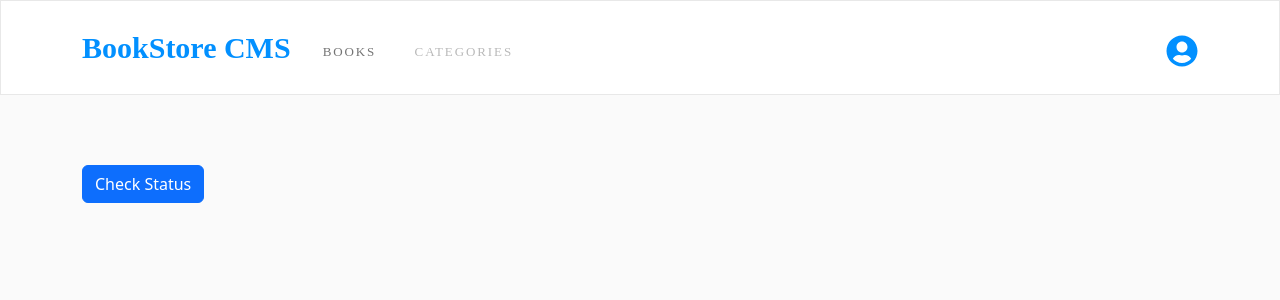
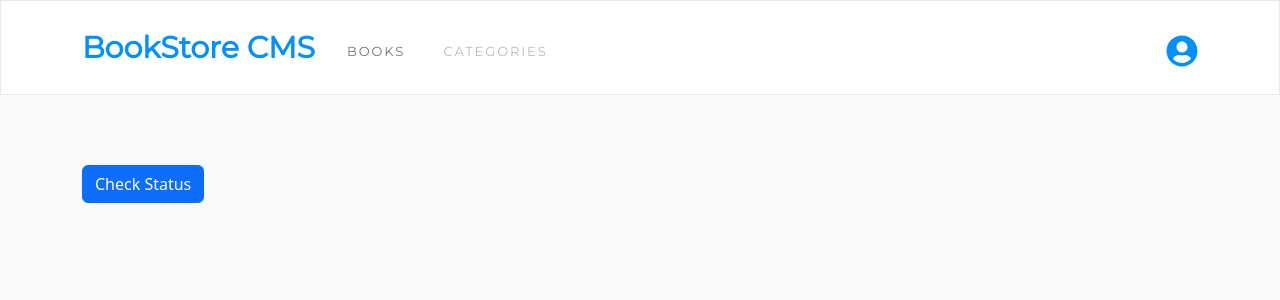
Before and after one commit to Hamayounali/bookstore, a React (Create React App) app: page /Categories in a window 1280 px wide. Shown: the top 300 px of the page. Built offline with nearby package versions, Linux system fonts and the light colour scheme.

Commit message:
Removed lint error

```diff
--- a/public/index.html
+++ b/public/index.html
@@ -13,6 +13,10 @@
     <link rel="preconnect" href="https://fonts.googleapis.com">
     <link rel="preconnect" href="https://fonts.gstatic.com" crossorigin>
     <link href="https://fonts.googleapis.com/css2?family=Roboto&family=Roboto+Slab&display=swap" rel="stylesheet">
+
+    <link rel="preconnect" href="https://fonts.googleapis.com">
+    <link rel="preconnect" href="https://fonts.gstatic.com" crossorigin>
+    <link href="https://fonts.googleapis.com/css2?family=Montserrat&display=swap" rel="stylesheet">
     <!--
       manifest.json provides metadata used when your web app is installed on a
       user's mobile device or desktop. See https://developers.google.com/web/fundamentals/web-app-manifest/
--- a/src/style.css
+++ b/src/style.css
@@ -1,7 +1,8 @@
 @import url('https://fonts.googleapis.com/css?family=Josefin+Sans');
+
 body {
   background-color: #fafafa;
- }
+}
 
 .panel-bg {
   height: 5.938rem;
@@ -12,7 +13,7 @@
 }
 
 .Bookstore-CMS {
-  font-family: Montserrat;
+  font-family: 'Montserrat', sans-serif;
   font-size: 1.875rem;
   font-weight: bold;
   text-decoration: none;
@@ -40,7 +41,7 @@
 .book {
   padding-top: 0.5rem;
   padding-left: 1.5rem;
-  font-family: Montserrat;
+  font-family: 'Montserrat', sans-serif;
   font-size: 0.813rem;
   letter-spacing: 1.9px;
   color: #121212;
@@ -50,7 +51,7 @@
   padding-top: 0.5rem;
   padding-left: 1.4rem;
   opacity: 0.5;
-  font-family: Montserrat;
+  font-family: 'Montserrat', sans-serif;
   font-size: 0.813rem;
   letter-spacing: 1.9px;
   color: #121212;
@@ -75,7 +76,7 @@
   width: 4.25rem;
   height: 2.438rem;
   margin: 0.063rem 5.75rem 0 0.688rem;
-  font-family: Montserrat;
+  font-family: 'Montserrat', sans-serif;
   font-size: 2rem;
   color: #121212;
 }
@@ -85,7 +86,7 @@
   height: 1.125rem;
   margin: 0.438rem 4.938rem 0.75rem 0.75rem;
   opacity: 0.5;
-  font-family: Montserrat;
+  font-family: 'Montserrat', serif;
   font-size: 0.875rem;
   font-weight: normal;
   font-stretch: normal;
@@ -103,21 +104,17 @@
 }
 
 .Current-Chapter {
-  width: 7.875rem;
-  height: 1.125rem;
   margin: 0.063rem 3.625rem 0 3.688rem;
   opacity: 0.5;
-  font-family: RobotoSlab;
+  font-family: 'Roboto Slab', serif;
   font-size: 0.813rem;
   font-weight: 300;
   color: #121212;
 }
 
 .Current-Lesson {
-  width: 4.688rem;
-  height: 1.313rem;
   margin: 0.438rem 6.813rem 0.25rem 3.688rem;
-  font-family: RobotoSlab;
+  font-family: 'Roboto Slab', serif;
   font-size: 1rem;
   font-weight: 300;
   letter-spacing: -0.4px;
@@ -131,9 +128,7 @@
 }
 
 .Update-progress {
-  width: 8.938rem;
-  height: 1.125rem;
-  font-family: RobotoSlab;
+  font-family: 'Roboto Slab', serif;
   font-size: 0.813rem;
   font-weight: 300;
   letter-spacing: 0.5px;
@@ -153,7 +148,7 @@
 .School-of {
   padding-left: 1rem;
   opacity: 0.5;
-  font-family: Montserrat;
+  font-family: 'Montserrat', sans-serif;
   font-size: 0.875rem;
   color: #121212;
 }
@@ -177,7 +172,7 @@
 }
 
 .form-title {
-  font-family: Montserrat;
+  font-family: 'Montserrat', sans-serif;
   font-size: 1.25rem;
   font-weight: bold;
   font-stretch: normal;
```
